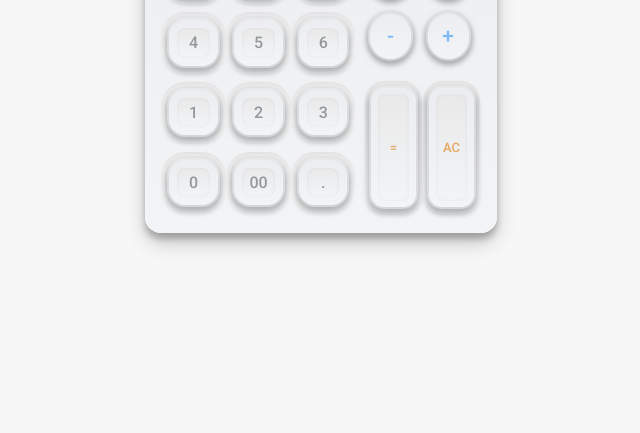
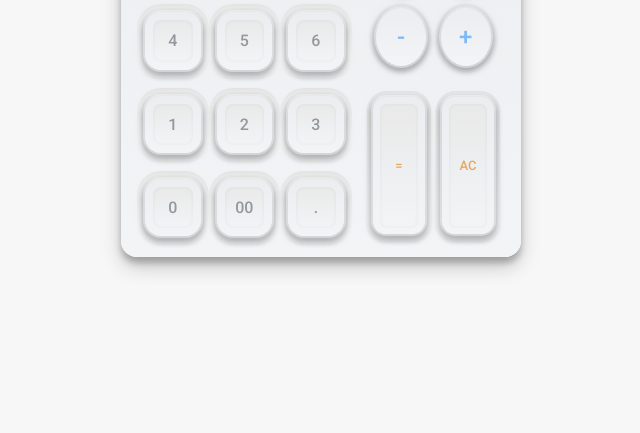
Before and after one commit to DanoHwang/calculator, a plain HTML site: page index.html in a window 1280 px wide. Shown: the part 367-800 px from the top of the page, without its empty margins (319-959 px from the left). Drawn offline with Linux system fonts and the light colour scheme.

Commit message:
Feat: Change elements size to use flex attribute

```diff
--- a/index.html
+++ b/index.html
@@ -14,11 +14,11 @@
 <body>
   <div class="container flex_column">
     <div class="display">
-      <div class="display_text">000000000</div>
+      <div class="display_text">0000000000</div>
     </div>
     <div class="pad flex_row">
       <div class="numbers flex_row">
-        <div class="button_container number">
+      <div class="button_container number">
           <div class="button_outside">
             <div class="button_inside">0</div>
           </div>
@@ -81,10 +81,10 @@
       </div>
       <div class="side flex_column">
         <div class="operators flex_row">
-          <div class="operator">*</div>
-          <div class="operator">/</div>
-          <div class="operator">-</div>
-          <div class="operator">+</div>
+          <div class="operator flex_row">*</div>
+          <div class="operator flex_row">/</div>
+          <div class="operator flex_row">-</div>
+          <div class="operator flex_row">+</div>
         </div>
         <div class="long_buttons flex_row">
           <div class="button_container long_button">
--- a/style.css
+++ b/style.css
@@ -16,6 +16,7 @@ body {
 
 .flex_row {
   display: flex;
+  flex-direction: row;
 }
 
 .flex_column {
@@ -24,9 +25,8 @@ body {
 }
 
 .container {
-  width: 22em;
-  height: 75vh;
-  max-height: 25em;
+  width: 25em;
+  height: 28em;
   padding: 1em;
   border-radius: 1em;
   background: linear-gradient(180deg, #EBEDF0 0%, #F2F4F6 100%);
@@ -34,8 +34,7 @@ body {
 }
 
 .display {
-  width: 100%;
-  height: 20%;
+  flex: 1 0 20%;
   border-radius: 0.5em;
   background-color: rgba(255, 255, 255, 0.5);
 }
@@ -49,17 +48,15 @@ body {
 }
 
 .pad {
-  width: 100%;
-  height: 80%;
-  margin-top: 1em;
+  flex: 1 0 80%;
+  justify-content: space-between;
+  margin: 0.5em 0;
 }
 
 .numbers {
-  justify-content: space-evenly;
   align-items: center;
   flex-wrap: wrap-reverse;
-  flex: 5 0 0;
-  height: 100%;
+  flex: 1 0 50%;
   margin-right: 0.5em;
 }
 
@@ -77,48 +74,39 @@ body {
 }
 
 .side {
-  flex: 3 0 0;
-  justify-content: space-between;
-  height: 100%;
+  flex: 1 0 30%;
 }
 
 .operators {
+  flex: 1 0 50%;
   justify-content: space-evenly;
-  align-content: center;
+  align-content: space-evenly;
   flex-wrap: wrap;
-
-  width: 100%;
-  height: 50%;
-  margin-top: 10%;
 }
 
 .operator {
-  display: flex;
   justify-content: center;
   align-items: center;
 
   width: 35%;
   height: 35%;
-  margin: 0 0.5em 0.8em 0.2em;
 
-  font-size: 1.3em;
+  font-size: 1.5em;
   background: linear-gradient(180deg, #EBEDF0 0%, #F2F4F6 100%);
   box-shadow: 0px 0px 1px 2px rgba(255, 255, 255, 0.5), 0px 2px 4px 4px rgba(0, 0, 0, 0.15), 0px 2px 10px rgba(173, 184, 196, 0.5), 0px 4px 8px rgba(0, 0, 0, 0.2);
-  border-radius: 50px;
-
+  border-radius: 50%;
   color: #1686fd84;
 }
 
 .long_buttons {
+  flex: 1 0 50%;
   justify-content: space-evenly;
   align-items: center;
-  flex-shrink: 0;
-  height: 50%;
 }
 
 .long_button {
-  width: 49%;
-  height: 95%;
+  width: 45%;
+  height: 90%;
   border-radius: 0.5em;
   color:rgba(227, 147, 55, 0.778);
   font-size: small;
```
